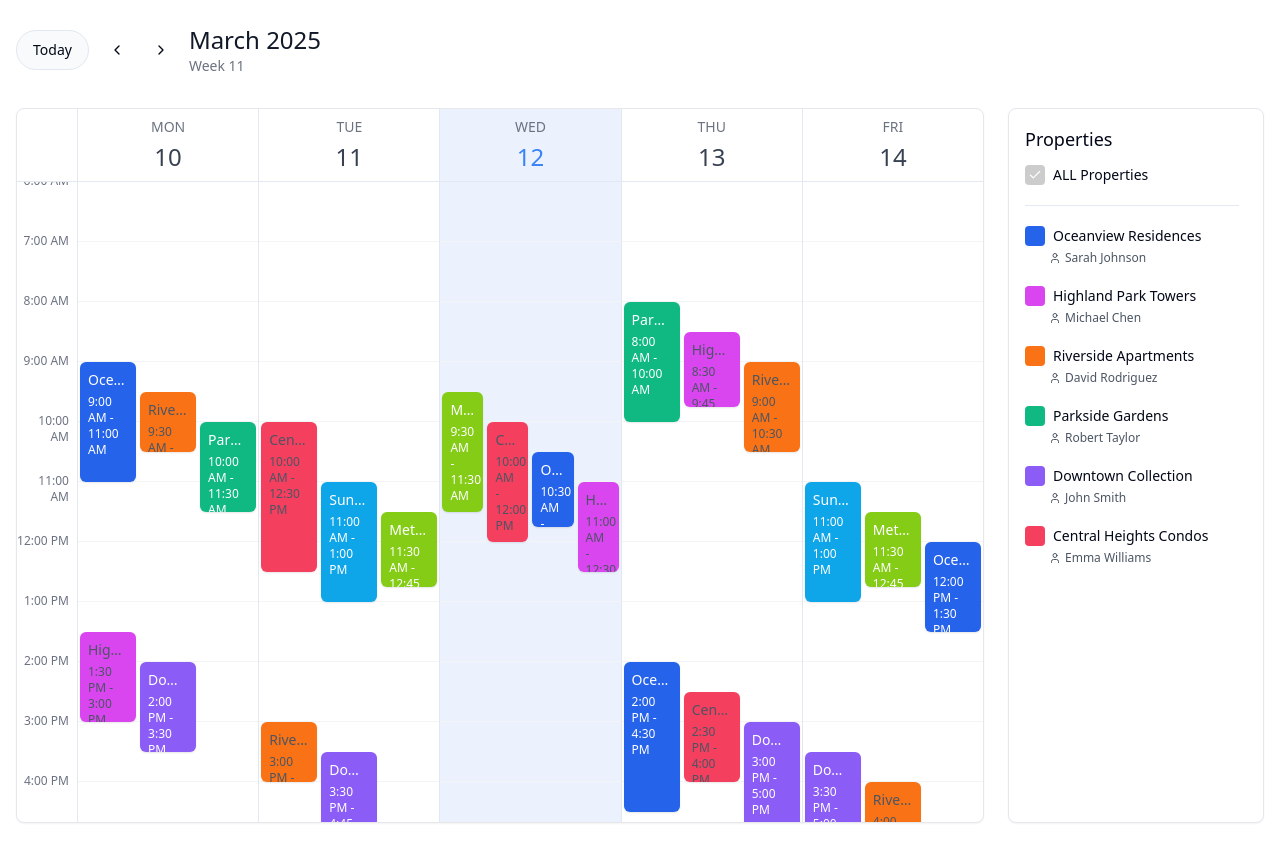
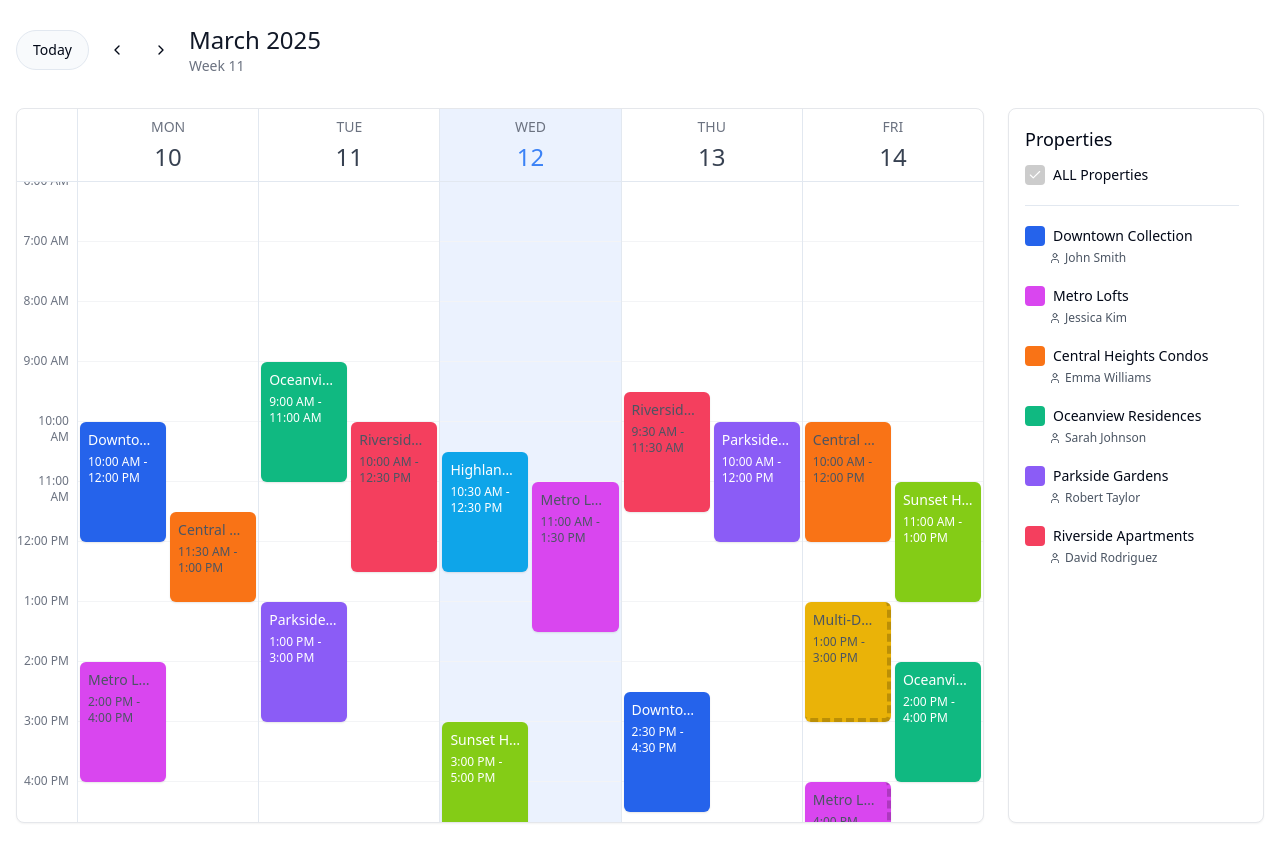
Before and after one commit to ZhuyuNtzh/broker-calendar-viewer-80, a React (Vite) app: page / in a window 1280 px wide. Built offline with nearby package versions, Linux system fonts and the light colour scheme.

Commit message:
Improve mock data generation
Extends the mock data generation to include two weeks of data, simulating properties with blocks spanning across both weeks.

```diff
--- a/src/components/TimeSlot.tsx
+++ b/src/components/TimeSlot.tsx
@@ -36,11 +36,18 @@ const TimeSlot: React.FC<TimeSlotProps> = ({ slot }) => {
   const borderStyle = slot.isBrokerEvent ?
     { borderLeft: `3px solid ${getProjectColor(colorSource, false)}` } : {};
 
+  // Add specific styling for cross-week events
+  const crossWeekStyles = slot.isCrossWeek ? {
+    borderRight: '4px dashed rgba(0,0,0,0.2)',
+    borderBottom: '4px dashed rgba(0,0,0,0.2)',
+  } : {};
+
   return (
     <>
       <div
         className={cn(
-          'calendar-event absolute animate-scale-in cursor-pointer hover:brightness-95 transition-all'
+          'calendar-event absolute animate-scale-in cursor-pointer hover:brightness-95 transition-all',
+          slot.isCrossWeek && 'cross-week-event'
         )}
         style={{
           top: `${top}px`,
@@ -49,7 +56,8 @@ const TimeSlot: React.FC<TimeSlotProps> = ({ slot }) => {
           left,
           backgroundColor,
           color: textColor,
-          ...borderStyle
+          ...borderStyle,
+          ...crossWeekStyles
         }}
         onClick={handleClick}
       >
@@ -57,6 +65,7 @@ const TimeSlot: React.FC<TimeSlotProps> = ({ slot }) => {
           <div>
             <h4 className="font-medium text-sm truncate">
               {slot.projectName}
+              {slot.isCrossWeek && <span className="ml-1">↪</span>}
             </h4>
             <div className="text-xs mt-1">
               {formatTime(slot.startTime)} - {formatTime(slot.endTime)}
--- a/src/data/mockData.ts
+++ b/src/data/mockData.ts
@@ -1,8 +1,13 @@
+
 import { TimeSlot, getUniqueId } from '../utils/calendarUtils';
+import { addDays, format, getWeek, getWeekOfMonth } from 'date-fns';
 
-// Generate mock data for a week
+// Generate mock data for a week or multiple weeks
 export const generateMockTimeSlots = (currentDate: Date): TimeSlot[] => {
   const mockSlots: TimeSlot[] = [];
+
+  // Get the week number of the current date to determine which week's data to show
+  const currentWeekNumber = getWeek(currentDate);
 
   // Projects
   const projects = [
@@ -37,6 +42,9 @@ export const generateMockTimeSlots = (currentDate: Date): TimeSlot[] => {
     'John Smith',
   ];
 
+  // Generate first week's data
+  if (currentWeekNumber % 2 === 0) {
+    // First week data (Even weeks)
     // Property time slots (existing slots)
     mockSlots.push(
       {
@@ -362,7 +370,278 @@ export const generateMockTimeSlots = (currentDate: Date): TimeSlot[] => {
       }
     );
 
-  // Add broker events (personal calendar items) - keep most of the existing ones
+    // Cross-week events for first week (ending in next week)
+    mockSlots.push(
+      {
+        id: getUniqueId(),
+        startTime: '10:00',
+        endTime: '12:00',
+        day: 5, // Friday of the first week
+        projectName: 'Cross-Week Workshop',
+        location: locations[0],
+        isBooked: true,
+        parties: 6,
+        duration: 120,
+        broker: brokers[0],
+        isCrossWeek: true,
+        endDay: 1, // Ends on Monday of next week
+        endTime: '14:00',
+      },
+      {
+        id: getUniqueId(),
+        startTime: '14:00',
+        endTime: '16:00',
+        day: 5, // Friday of the first week
+        projectName: projects[1],
+        location: locations[2],
+        isBooked: true,
+        parties: 4,
+        duration: 180,
+        broker: brokers[1],
+        isCrossWeek: true,
+        endDay: 2, // Ends on Tuesday of next week
+        endTime: '12:00',
+      }
+    );
+  } else {
+    // Second week data (Odd weeks) - Different pattern for variety
+    // Monday slots (day 1)
+    mockSlots.push(
+      {
+        id: getUniqueId(),
+        startTime: '10:00',
+        endTime: '12:00',
+        day: 1, // Monday
+        projectName: projects[7],
+        location: locations[2],
+        isBooked: true,
+        parties: 3,
+        duration: 30,
+        broker: brokers[7],
+      },
+      {
+        id: getUniqueId(),
+        startTime: '14:00',
+        endTime: '16:00',
+        day: 1, // Monday
+        projectName: projects[4],
+        location: locations[3],
+        isBooked: false,
+        parties: 2,
+        duration: 25,
+        broker: brokers[4],
+      },
+      {
+        id: getUniqueId(),
+        startTime: '11:30',
+        endTime: '13:00',
+        day: 1, // Monday - overlapping
+        projectName: projects[2],
+        location: locations[1],
+        isBooked: true,
+        parties: 1,
+        duration: 20,
+        broker: brokers[2],
+      }
+    );
+
+    // Tuesday slots (day 2)
+    mockSlots.push(
+      {
+        id: getUniqueId(),
+        startTime: '09:00',
+        endTime: '11:00',
+        day: 2, // Tuesday
+        projectName: projects[0],
+        location: locations[0],
+        isBooked: true,
+        parties: 2,
+        duration: 30,
+        broker: brokers[0],
+      },
+      {
+        id: getUniqueId(),
+        startTime: '13:00',
+        endTime: '15:00',
+        day: 2, // Tuesday
+        projectName: projects[5],
+        location: locations[4],
+        isBooked: false,
+        parties: 4,
+        duration: 40,
+        broker: brokers[5],
+      },
+      {
+        id: getUniqueId(),
+        startTime: '10:00',
+        endTime: '12:30',
+        day: 2, // Tuesday - overlapping
+        projectName: projects[3],
+        location: locations[2],
+        isBooked: true,
+        parties: 2,
+        duration: 25,
+        broker: brokers[3],
+      }
+    );
+
+    // Wednesday slots (day 3)
+    mockSlots.push(
+      {
+        id: getUniqueId(),
+        startTime: '10:30',
+        endTime: '12:30',
+        day: 3, // Wednesday
+        projectName: projects[1],
+        location: locations[1],
+        isBooked: true,
+        parties: 3,
+        duration: 30,
+        broker: brokers[1],
+      },
+      {
+        id: getUniqueId(),
+        startTime: '15:00',
+        endTime: '17:00',
+        day: 3, // Wednesday
+        projectName: projects[6],
+        location: locations[3],
+        isBooked: false,
+        parties: 2,
+        duration: 20,
+        broker: brokers[6],
+      },
+      {
+        id: getUniqueId(),
+        startTime: '11:00',
+        endTime: '13:30',
+        day: 3, // Wednesday - overlapping
+        projectName: projects[4],
+        location: locations[0],
+        isBooked: true,
+        parties: 1,
+        duration: 15,
+        broker: brokers[4],
+      }
+    );
+
+    // Thursday slots (day 4)
+    mockSlots.push(
+      {
+        id: getUniqueId(),
+        startTime: '09:30',
+        endTime: '11:30',
+        day: 4, // Thursday
+        projectName: projects[3],
+        location: locations[2],
+        isBooked: false,
+        parties: 3,
+        duration: 25,
+        broker: brokers[3],
+      },
+      {
+        id: getUniqueId(),
+        startTime: '14:30',
+        endTime: '16:30',
+        day: 4, // Thursday
+        projectName: projects[7],
+        location: locations[4],
+        isBooked: true,
+        parties: 2,
+        duration: 30,
+        broker: brokers[7],
+      },
+      {
+        id: getUniqueId(),
+        startTime: '10:00',
+        endTime: '12:00',
+        day: 4, // Thursday - overlapping
+        projectName: projects[5],
+        location: locations[1],
+        isBooked: false,
+        parties: 1,
+        duration: 20,
+        broker: brokers[5],
+      }
+    );
+
+    // Friday slots (day 5)
+    mockSlots.push(
+      {
+        id: getUniqueId(),
+        startTime: '10:00',
+        endTime: '12:00',
+        day: 5, // Friday
+        projectName: projects[2],
+        location: locations[0],
+        isBooked: true,
+        parties: 2,
+        duration: 25,
+        broker: brokers[2],
+      },
+      {
+        id: getUniqueId(),
+        startTime: '14:00',
+        endTime: '16:00',
+        day: 5, // Friday
+        projectName: projects[0],
+        location: locations[3],
+        isBooked: false,
+        parties: 3,
+        duration: 30,
+        broker: brokers[0],
+      },
+      {
+        id: getUniqueId(),
+        startTime: '11:00',
+        endTime: '13:00',
+        day: 5, // Friday - overlapping
+        projectName: projects[6],
+        location: locations[2],
+        isBooked: true,
+        parties: 1,
+        duration: 15,
+        broker: brokers[6],
+      }
+    );
+
+    // Cross-week events for second week (ending in next week)
+    mockSlots.push(
+      {
+        id: getUniqueId(),
+        startTime: '13:00',
+        endTime: '15:00',
+        day: 5, // Friday of second week
+        projectName: 'Multi-Day Training',
+        location: locations[1],
+        isBooked: true,
+        parties: 5,
+        duration: 240,
+        broker: brokers[2],
+        isCrossWeek: true,
+        endDay: 2, // Ends on Tuesday of next week
+        endTime: '15:00',
+      },
+      {
+        id: getUniqueId(),
+        startTime: '16:00',
+        endTime: '17:00',
+        day: 5, // Friday of second week
+        projectName: projects[4],
+        location: locations[0],
+        isBooked: false,
+        parties: 2,
+        duration: 120,
+        broker: brokers[4],
+        isCrossWeek: true,
+        endDay: 1, // Ends on Monday of next week
+        endTime: '12:00',
+      }
+    );
+  }
+
+  // Add broker events (personal calendar items)
+  // Common broker events that appear in both weeks
   // Sarah Johnson's events
   mockSlots.push(
     {
@@ -384,8 +663,52 @@ export const generateMockTimeSlots = (currentDate: Date): TimeSlot[] => {
       isBooked: true,
       broker: brokers[0],
       isBrokerEvent: true,
+    }
+  );
+
+  // Michael Chen's events
+  mockSlots.push(
+    {
+      id: getUniqueId(),
+      startTime: '09:00',
+      endTime: '10:00',
+      day: 2, // Tuesday
+      projectName: 'Property Inspection',
+      isBooked: true,
+      broker: brokers[1],
+      isBrokerEvent: true,
     },
-    // Adding more events for Sarah Johnson
+    {
+      id: getUniqueId(),
+      startTime: '14:00',
+      endTime: '15:30',
+      day: 5, // Friday
+      projectName: 'Contract Review',
+      isBooked: true,
+      broker: brokers[1],
+      isBrokerEvent: true,
+    }
+  );
+
+  // Emma Williams's events
+  mockSlots.push(
+    {
+      id: getUniqueId(),
+      startTime: '13:00',
+      endTime: '14:00',
+      day: 4, // Thursday
+      projectName: 'Client Call',
+      isBooked: true,
+      broker: brokers[2],
+      isBrokerEvent: true,
+    }
+  );
+
+  // Week-specific broker events
+  if (currentWeekNumber % 2 === 0) {
+    // Additional broker events for even weeks
+    // Sarah Johnson's events
+    mockSlots.push(
       {
         id: getUniqueId(),
         startTime: '09:30',
@@ -423,27 +746,6 @@ export const generateMockTimeSlots = (currentDate: Date): TimeSlot[] => {
     mockSlots.push(
       {
         id: getUniqueId(),
-      startTime: '09:00',
-      endTime: '10:00',
-      day: 2, // Tuesday
-      projectName: 'Property Inspection',
-      isBooked: true,
-      broker: brokers[1],
-      isBrokerEvent: true,
-    },
-    {
-      id: getUniqueId(),
-      startTime: '14:00',
-      endTime: '15:30',
-      day: 5, // Friday
-      projectName: 'Contract Review',
-      isBooked: true,
-      broker: brokers[1],
-      isBrokerEvent: true,
-    },
-    // Adding more events for Michael Chen
-    {
-      id: getUniqueId(),
         startTime: '11:30',
         endTime: '12:30',
         day: 1, // Monday
@@ -479,17 +781,6 @@ export const generateMockTimeSlots = (currentDate: Date): TimeSlot[] => {
     mockSlots.push(
       {
         id: getUniqueId(),
-      startTime: '13:00',
-      endTime: '14:00',
-      day: 4, // Thursday
-      projectName: 'Client Call',
-      isBooked: true,
-      broker: brokers[2],
-      isBrokerEvent: true,
-    },
-    // Adding more events for Emma Williams
-    {
-      id: getUniqueId(),
         startTime: '08:30',
         endTime: '09:30',
         day: 1, // Monday
@@ -520,6 +811,7 @@ export const generateMockTimeSlots = (currentDate: Date): TimeSlot[] => {
       }
     );
 
+    // Additional brokers' events for even weeks
     // David Rodriguez's events
     mockSlots.push(
       {
@@ -541,55 +833,10 @@ export const generateMockTimeSlots = (currentDate: Date): TimeSlot[] => {
         isBooked: true,
         broker: brokers[3],
         isBrokerEvent: true,
-    },
-    {
-      id: getUniqueId(),
-      startTime: '15:30',
-      endTime: '16:15',
-      day: 2, // Tuesday - overlaps with property event
-      projectName: 'Virtual Tour Recording',
-      isBooked: true,
-      broker: brokers[3],
-      isBrokerEvent: true,
       }
     );
 
-  // Jessica Kim's events
-  mockSlots.push(
-    {
-      id: getUniqueId(),
-      startTime: '10:00',
-      endTime: '11:00',
-      day: 2, // Tuesday
-      projectName: 'Strategy Session',
-      isBooked: true,
-      broker: brokers[4],
-      isBrokerEvent: true,
-    },
-    {
-      id: getUniqueId(),
-      startTime: '14:00',
-      endTime: '15:00',
-      day: 4, // Thursday
-      projectName: 'New Listing Review',
-      isBooked: true,
-      broker: brokers[4],
-      isBrokerEvent: true,
-    },
-    {
-      id: getUniqueId(),
-      startTime: '09:30',
-      endTime: '10:45',
-      day: 3, // Wednesday - overlaps with her own property showing
-      projectName: 'Personal Appointment',
-      isBooked: true,
-      broker: brokers[4],
-      isBrokerEvent: true,
-    }
-  );
-
-  // Add events for the remaining brokers
-  // Robert Taylor (broker 5)
+    // Robert Taylor's events
     mockSlots.push(
       {
         id: getUniqueId(),
@@ -610,86 +857,131 @@ export const generateMockTimeSlots = (currentDate: Date): TimeSlot[] => {
         isBooked: true,
         broker: brokers[5],
         isBrokerEvent: true,
+      }
+    );
+  } else {
+    // Additional broker events for odd weeks
+    // Sarah Johnson's odd week events
+    mockSlots.push(
+      {
+        id: getUniqueId(),
+        startTime: '11:00',
+        endTime: '12:00',
+        day: 2, // Tuesday
+        projectName: 'Strategy Session',
+        isBooked: true,
+        broker: brokers[0],
+        isBrokerEvent: true,
       },
       {
         id: getUniqueId(),
-      startTime: '08:45',
-      endTime: '09:30',
-      day: 4, // Thursday - overlaps with property showing
-      projectName: 'Client Breakfast',
+        startTime: '15:00',
+        endTime: '16:00',
+        day: 4, // Thursday
+        projectName: 'Client Presentation',
         isBooked: true,
-      broker: brokers[5],
+        broker: brokers[0],
         isBrokerEvent: true,
       }
     );
 
-  // Lisa Garcia (broker 6)
+    // Michael Chen's odd week events
+    mockSlots.push(
+      {
+        id: getUniqueId(),
+        startTime: '10:00',
+        endTime: '11:00',
+        day: 3, // Wednesday
+        projectName: 'Sales Training',
+        isBooked: true,
+        broker: brokers[1],
+        isBrokerEvent: true,
+      },
+      {
+        id: getUniqueId(),
+        startTime: '13:00',
+        endTime: '14:00',
+        day: 5, // Friday
+        projectName: 'Team Review',
+        isBooked: true,
+        broker: brokers[1],
+        isBrokerEvent: true,
+      }
+    );
+
+    // Emma Williams's odd week events
     mockSlots.push(
       {
         id: getUniqueId(),
         startTime: '09:00',
         endTime: '10:00',
         day: 1, // Monday
-      projectName: 'Staff Meeting',
+        projectName: 'Weekly Kickoff',
         isBooked: true,
-      broker: brokers[6],
+        broker: brokers[2],
         isBrokerEvent: true,
       },
       {
         id: getUniqueId(),
         startTime: '16:00',
         endTime: '17:00',
-      day: 2, // Tuesday
-      projectName: 'Client Follow-ups',
+        day: 5, // Friday
+        projectName: 'Market Analysis',
         isBooked: true,
-      broker: brokers[6],
-      isBrokerEvent: true,
-    },
-    {
-      id: getUniqueId(),
-      startTime: '11:30',
-      endTime: '12:15',
-      day: 5, // Friday - overlaps with property showing
-      projectName: 'Quick Check-in',
-      isBooked: true,
-      broker: brokers[6],
+        broker: brokers[2],
         isBrokerEvent: true,
       }
     );
 
-  // John Smith (broker 7)
+    // Additional brokers' odd week events
+    // David Rodriguez's odd week events
     mockSlots.push(
       {
         id: getUniqueId(),
         startTime: '10:30',
         endTime: '11:30',
-      day: 3, // Wednesday
-      projectName: 'Networking Event',
+        day: 2, // Tuesday
+        projectName: 'Virtual Showing',
         isBooked: true,
-      broker: brokers[7],
+        broker: brokers[3],
         isBrokerEvent: true,
       },
       {
         id: getUniqueId(),
-      startTime: '13:00',
-      endTime: '14:00',
+        startTime: '14:30',
+        endTime: '15:30',
         day: 4, // Thursday
-      projectName: 'Property Tour',
+        projectName: 'Client Follow-up',
         isBooked: true,
-      broker: brokers[7],
+        broker: brokers[3],
+        isBrokerEvent: true,
+      }
+    );
+
+    // Jessica Kim's odd week events
+    mockSlots.push(
+      {
+        id: getUniqueId(),
+        startTime: '09:30',
+        endTime: '10:30',
+        day: 1, // Monday
+        projectName: 'Marketing Review',
+        isBooked: true,
+        broker: brokers[4],
         isBrokerEvent: true,
       },
       {
         id: getUniqueId(),
-      startTime: '15:45',
+        startTime: '15:30',
         endTime: '16:30',
-      day: 5, // Friday - overlaps with property showing
-      projectName: 'Client Meeting',
+        day: 3, // Wednesday
+        projectName: 'Content Planning',
         isBooked: true,
-      broker: brokers[7],
+        broker: brokers[4],
         isBrokerEvent: true,
       }
     );
+  }
 
   return mockSlots;
 };
--- a/src/utils/calendarUtils.ts
+++ b/src/utils/calendarUtils.ts
@@ -1,4 +1,3 @@
-
 import { addDays, format, startOfWeek, parse, isToday } from 'date-fns';
 
 // Property color mapping - predefined vibrant colors
@@ -49,6 +48,8 @@ export type TimeSlot = {
   broker?: string; // Broker name
   isBrokerEvent?: boolean; // Flag to identify broker events
   associatedProject?: string; // Adding this field to track which property a broker event is associated with
+  isCrossWeek?: boolean; // Flag to indicate events that span multiple weeks
+  endDay?: number; // The end day for cross-week events
 
   // Added fields for positioning
   column?: number; // For positioning when events overlap
```
Lines whose indentation alone changed are shown as unchanged.
